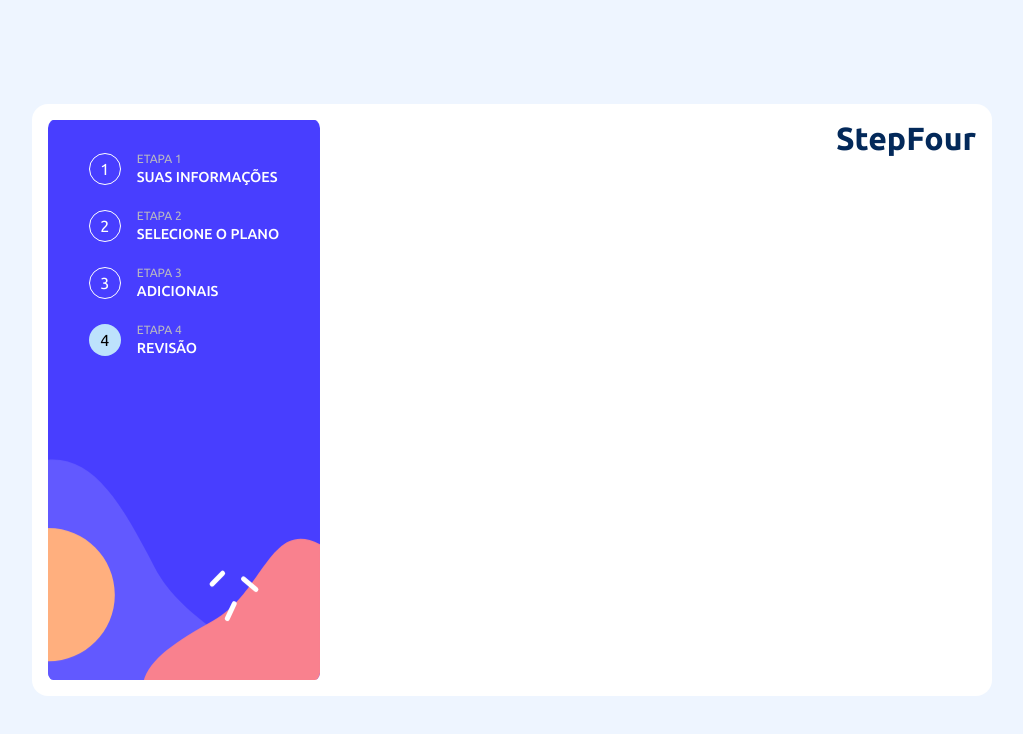
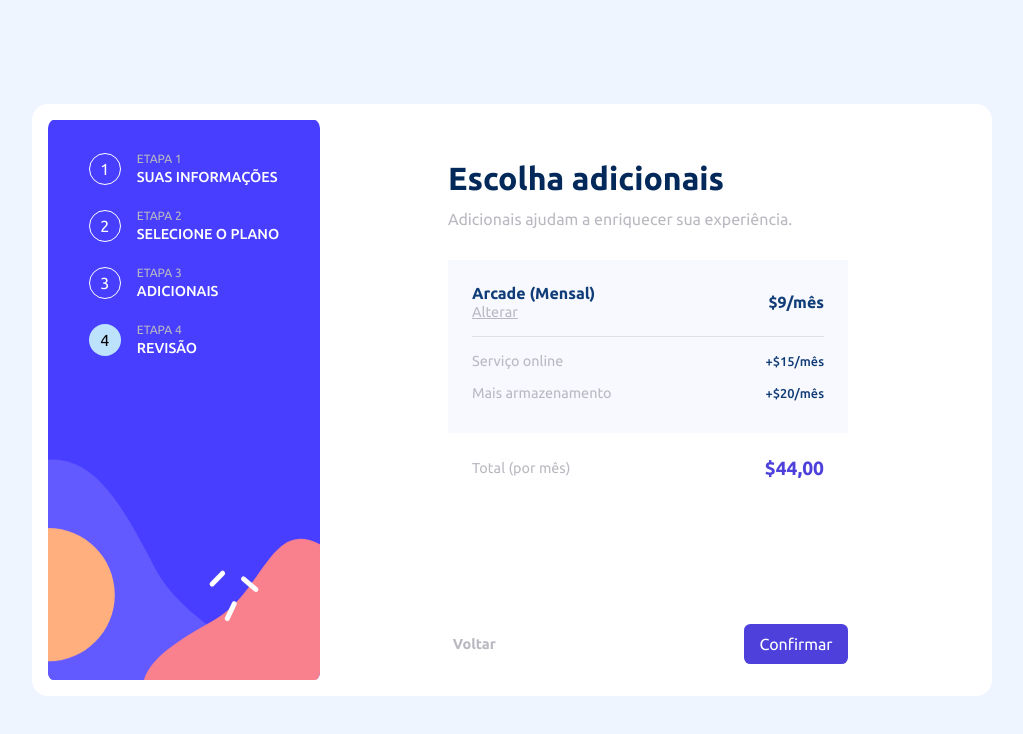
Before and after one commit to Felyppe1/multi-step-form, a React (Vite) app in the folder multi-step-form/: page /confirmacao in a window 1280 px wide. Shown: the top 734 px of the page, without its empty margins (128-1151 px from the left). Built offline with nearby package versions, Linux system fonts and the light colour scheme; the HTML template or start-up script is replaced by a standard one.

Commit message:
feat: step four styles

```diff
--- a/multi-step-form/src/pages/StepFour/index.tsx
+++ b/multi-step-form/src/pages/StepFour/index.tsx
@@ -1,3 +1,44 @@
+import { Container, SubContainer, SubText, ReviewDiv, BaseDiv, PlanDiv, NavChange, AddsOnDiv, ItemText, PriceText, TotalDiv, TotalText, BottomDiv, GoBackLink, ConfirmButton } from "./styles"
+
 export function StepFour() {
-    return <h1>StepFour</h1>
+    return (
+        <Container>
+            <SubContainer>
+                <div>
+                    <h1>Escolha adicionais</h1>
+                    <SubText>Adicionais ajudam a enriquecer sua experiência.</SubText>
+                    <div>
+                        <ReviewDiv>
+                            <PlanDiv>
+                                <div>
+                                    <p>Arcade (Mensal)</p>
+                                    <NavChange to='/plano'>Alterar</NavChange>
+                                </div>
+                                <p>$9/mês</p>
+                            </PlanDiv>
+                            <AddsOnDiv>
+                                <BaseDiv>
+                                    <ItemText>Serviço online</ItemText>
+                                    <PriceText>+$15/mês</PriceText>
+                                </BaseDiv>
+                                <BaseDiv>
+                                    <ItemText>Mais armazenamento</ItemText>
+                                    <PriceText>+$20/mês</PriceText>
+                                </BaseDiv>
+                            </AddsOnDiv>
+
+                        </ReviewDiv>
+                        <TotalDiv>
+                            <ItemText>Total (por mês)</ItemText>
+                            <TotalText>$44,00</TotalText>
+                        </TotalDiv>
+                    </div>
+                </div>
+                <BottomDiv>
+                    <GoBackLink to='/extras'>Voltar</GoBackLink>
+                    <ConfirmButton to='/confirmacao'>Confirmar</ConfirmButton>
+                </BottomDiv>
+            </SubContainer>
+        </Container>
+    )
 }
--- /dev/null
+++ b/multi-step-form/src/pages/StepFour/styles.ts
@@ -0,0 +1,123 @@
+import { styled } from "styled-components";
+import { NavLink } from "react-router-dom";
+
+
+export const Container = styled.div`
+    width: 100%;
+    display: flex;
+    justify-content: center;
+`
+
+export const SubContainer = styled.div`
+    display: flex;
+    flex-direction: column;
+    justify-content: space-between;
+    padding: 2.5rem 0 1rem 0;
+    max-width: 25rem;
+    width: 100%;
+`
+
+export const Title = styled.h1`
+
+`
+
+export const SubText = styled.p`
+    color: ${props => props.theme.subText};
+    margin-top: .8rem;
+`
+
+export const ReviewDiv = styled.div`
+    background-color: ${props => props.theme.bgActiveChoices};
+    padding: 1.5rem;
+    margin-top: 2rem;
+    display: flex;
+    flex-direction: column;
+    gap: 1rem;
+`
+
+export const BaseDiv = styled.div`
+    display: flex;
+    justify-content: space-between;
+    align-items: center;
+`
+
+export const PlanDiv = styled(BaseDiv)`
+    & p {
+        font-weight: bold;
+    }
+`
+
+export const NavChange = styled(NavLink)`
+    color: ${props => props.theme.subText};
+    font-size: .9rem;
+    text-decoration: underline;
+
+    &:hover {
+        color: ${props => props.theme.bgButton};
+    }
+`
+
+export const AddsOnDiv = styled.div`
+    display: flex;
+    flex-direction: column;
+    gap: 1rem;
+    padding: 1rem 0 0.5rem 0;
+    border-top: 1px solid #0000001a;
+`
+
+export const ItemText = styled.p`
+    color: ${props => props.theme.subText};
+    font-size: .9rem;
+`
+
+export const PriceText = styled.p`
+    font-size: .8rem;
+    font-weight: 500;
+`
+
+export const TotalDiv = styled(BaseDiv)`
+    padding: 1.5rem;
+`
+
+export const TotalText = styled.p`
+    color: ${props => props.theme.totalPriceText};
+    font-size: 1.2rem;
+    font-weight: bold;
+`
+
+
+export const BottomDiv = styled.div`
+    display: flex;
+    justify-content: space-between;
+    align-items: center;
+`
+
+export const GoBackLink = styled(NavLink)`
+    color: ${props => props.theme.subText};
+    cursor: pointer;
+    font-size: .9rem;
+    font-weight: 600;
+    padding: 0.3rem;
+    border-radius: 0.2rem;
+
+    &:hover, &:focus {
+        color: ${props => props.theme.bgButton};
+    }
+`
+
+export const ConfirmButton = styled(NavLink)`
+    display: flex;
+    justify-content: center;
+    align-items: center;
+    height: 2.5rem;
+    width: 6.5rem;
+    background-color: ${props => props.theme.totalPriceText};
+    color: white;
+    border-radius: 0.4rem;
+    font-size: 1rem;
+    cursor: pointer;
+
+    &:hover, &:focus {
+        background-color: ${props => props.theme.hoverButton};
+    }
+`
```
